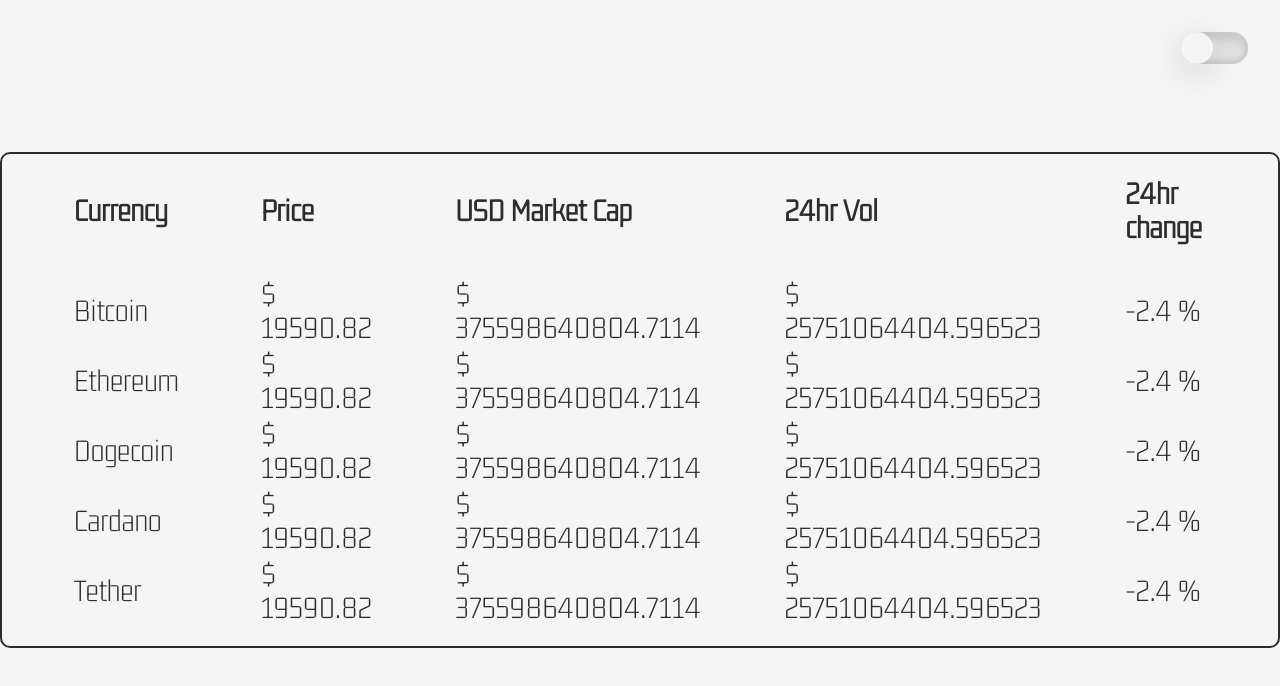
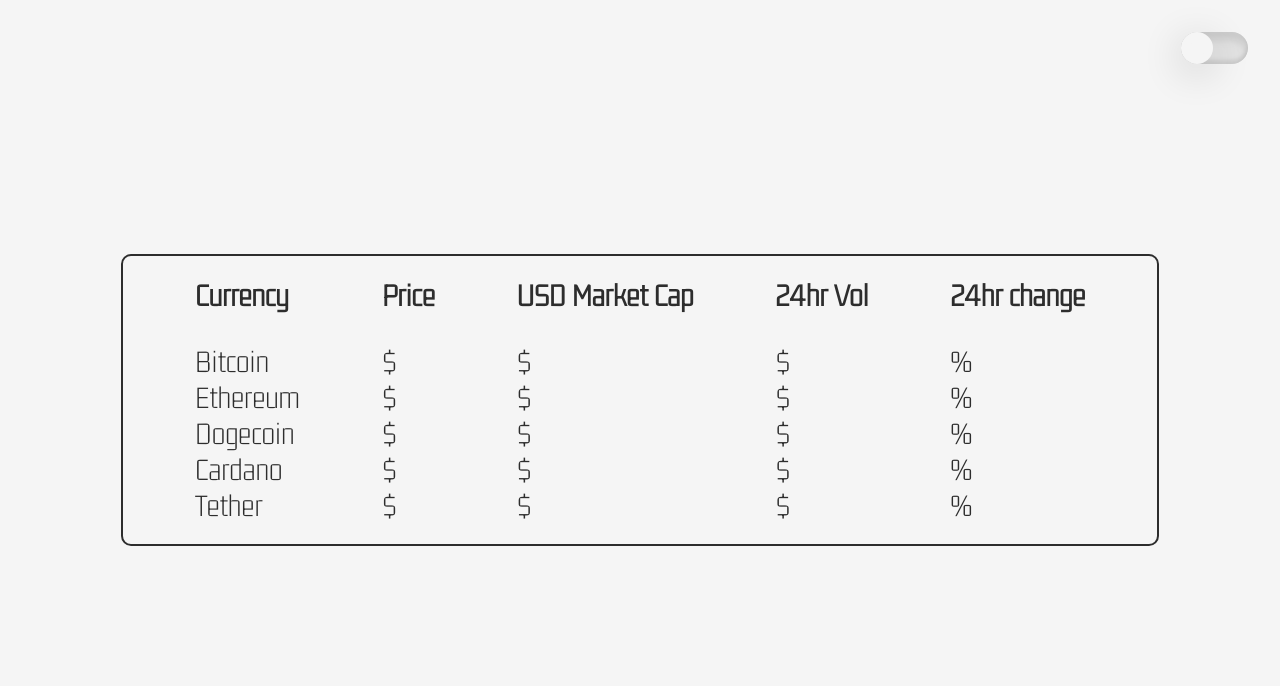
Before and after one commit to asbhogal/Cryptocurrency-Prices, a plain HTML site: page index.html in a window 1280 px wide. Drawn offline with nearby package versions, Linux system fonts and the light colour scheme; no server answers; files whose address does not match are found by name.

Commit message:
removed dummy content from index

```diff
--- a/index.html
+++ b/index.html
@@ -34,38 +34,38 @@
             </tr>
             <tr class="currency-entry">
                 <td><span id="bitcoin" class="currency-name">Bitcoin</span></td>
-                <td>&#36; <span id="bitcoin-USD">19590.82</span></td>
-                <td>&#36; <span id="bitcoin-USD-market-cap">375598640804.7114</span></td>
-                <td>&#36; <span id="bitcoin-24hr-vol">25751064404.596523</span></td>
-                <td><span id="bitcoin-24hr-change">-2.4</span> &#37;</td>
+                <td>&#36; <span id="bitcoin-USD"></span></td>
+                <td>&#36; <span id="bitcoin-USD-market-cap"></span></td>
+                <td>&#36; <span id="bitcoin-24hr-vol"></span></td>
+                <td><span id="bitcoin-24hr-change"></span> &#37;</td>
             </tr>
             <tr class="currency-entry">
                 <td><span id="ethereum" class="currency-name">Ethereum</span></td>
-                <td>&#36; <span id="ethereum-USD">19590.82</span></td>
-                <td>&#36; <span id="ethereum-USD-market-cap">375598640804.7114</span></td>
-                <td>&#36; <span id="ethereum-24hr-vol">25751064404.596523</span></td>
-                <td><span id="ethereum-24hr-change">-2.4</span> &#37;</td>
+                <td>&#36; <span id="ethereum-USD"></span></td>
+                <td>&#36; <span id="ethereum-USD-market-cap"></span></td>
+                <td>&#36; <span id="ethereum-24hr-vol"></span></td>
+                <td><span id="ethereum-24hr-change"></span> &#37;</td>
             </tr>
             <tr class="currency-entry">
                 <td><span id="dogecoin" class="currency-name">Dogecoin</span></td>
-                <td>&#36; <span id="dogecoin-USD">19590.82</span></td>
-                <td>&#36; <span id="dogecoin-USD-market-cap">375598640804.7114</span></td>
-                <td>&#36; <span id="dogecoin-24hr-vol">25751064404.596523</span></td>
-                <td><span id="dogecoin-24hr-change">-2.4</span> &#37;</td>
+                <td>&#36; <span id="dogecoin-USD"></span></td>
+                <td>&#36; <span id="dogecoin-USD-market-cap"></span></td>
+                <td>&#36; <span id="dogecoin-24hr-vol"></span></td>
+                <td><span id="dogecoin-24hr-change"></span> &#37;</td>
             </tr>
             <tr class="currency-entry">
                 <td><span id="cardano" class="currency-name">Cardano</span></td>
-                <td>&#36; <span id="cardano-USD">19590.82</span></td>
-                <td>&#36; <span id="cardano-USD-market-cap">375598640804.7114</span></td>
-                <td>&#36; <span id="cardano-24hr-vol">25751064404.596523</span></td>
-                <td><span id="cardano-24hr-change">-2.4</span> &#37;</td>
+                <td>&#36; <span id="cardano-USD"></span></td>
+                <td>&#36; <span id="cardano-USD-market-cap"></span></td>
+                <td>&#36; <span id="cardano-24hr-vol"></span></td>
+                <td><span id="cardano-24hr-change"></span> &#37;</td>
             </tr>
             <tr class="currency-entry">
                 <td><span id="tether" class="currency-name">Tether</span></td>
-                <td>&#36; <span id="tether-USD">19590.82</span></td>
-                <td>&#36; <span id="tether-USD-market-cap">375598640804.7114</span></td>
-                <td>&#36; <span id="tether-24hr-vol">25751064404.596523</span></td>
-                <td><span id="tether-24hr-change">-2.4</span> &#37;</td>
+                <td>&#36; <span id="tether-USD"></span></td>
+                <td>&#36; <span id="tether-USD-market-cap"></span></td>
+                <td>&#36; <span id="tether-24hr-vol"></span></td>
+                <td><span id="tether-24hr-change"></span> &#37;</td>
             </tr>
         </table>
     </div>
```
